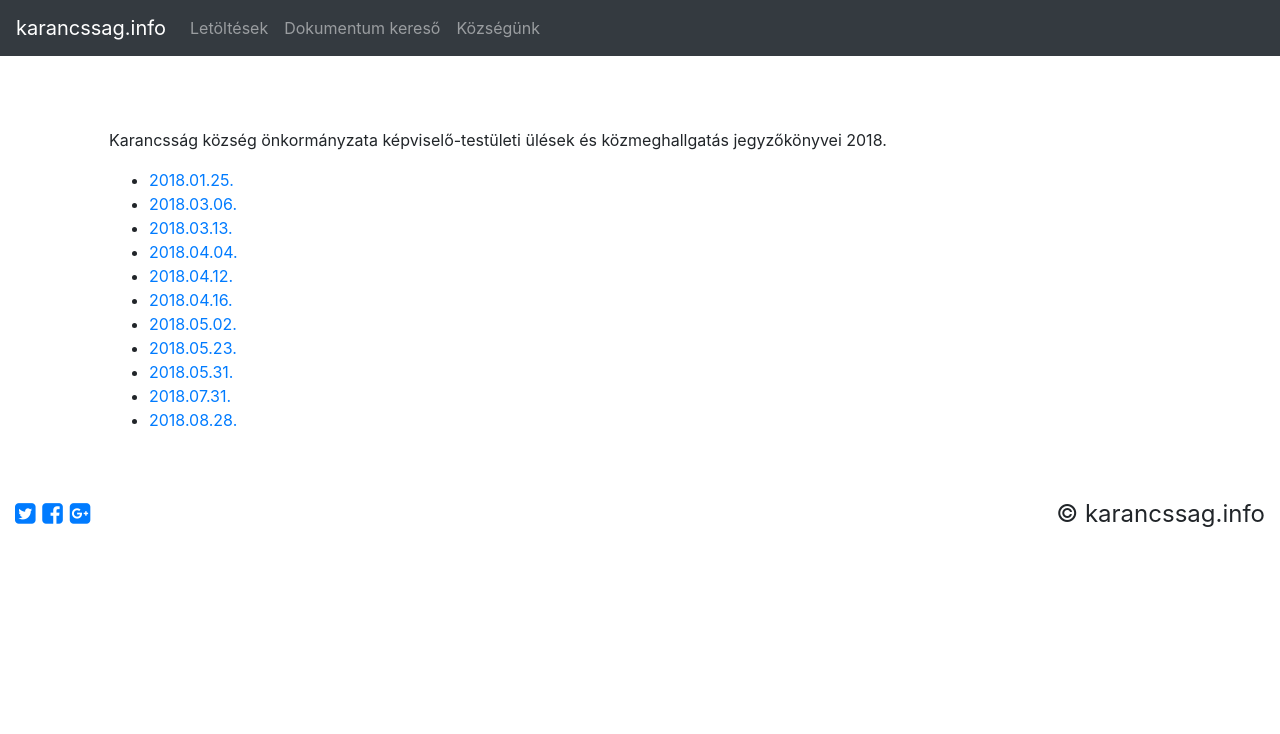
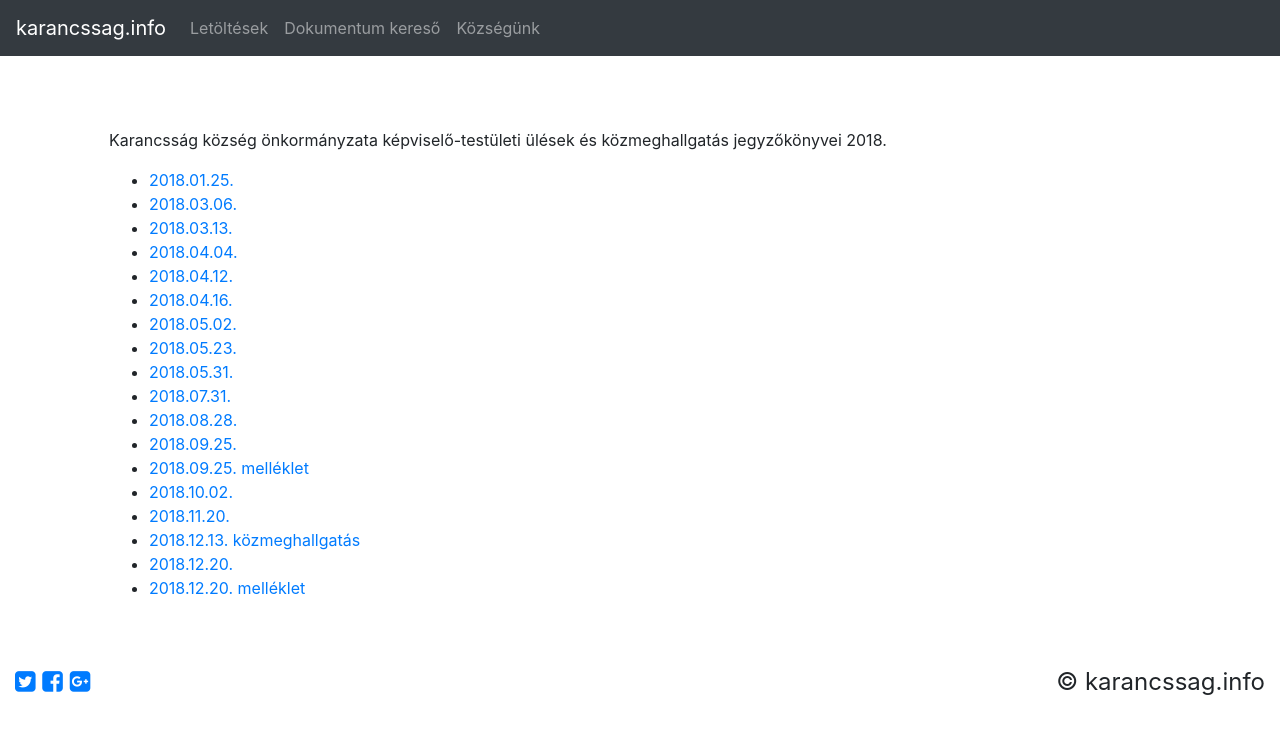
Before and after one commit to karancssag-info/karancssag.info, a Jekyll site: the page built from 2018.md, in a window 1280 px wide. Shown: the top 734 px of the page. Built offline with Jekyll 4.4.1, drawn with Linux system fonts in a browser that asks for light colours; nearby versions of some CDN libraries; comment, search, counter and statistics services are not loaded.

Commit message:
jkv-k 2018 szeptembertol

```diff
--- a/2018.md
+++ b/2018.md
@@ -19,6 +19,13 @@ Karancsság község önkormányzata képviselő-testületi ülések és közmeg
 + [2018.05.31.][9]{:target="_blank"}
 + [2018.07.31.][10]{:target="_blank"}
 + [2018.08.28.][11]{:target="_blank"}
++ [2018.09.25.][12]{:target="_blank"}
++ [2018.09.25. melléklet][13]{:target="_blank"}
++ [2018.10.02.][14]{:target="_blank"}
++ [2018.11.20.][15]{:target="_blank"}
++ [2018.12.13. közmeghallgatás][16]{:target="_blank"}
++ [2018.12.20.][17]{:target="_blank"}
++ [2018.12.20. melléklet][18]{:target="_blank"}
 
 [1]:{{ site.static_url }}/download/Karancssag_2018_01_25_jegyzokonyv_1.pdf
 [2]:{{ site.static_url }}/download/Karancssag_2018_03_06_jegyzokonyv_2.pdf
@@ -31,3 +38,10 @@ Karancsság község önkormányzata képviselő-testületi ülések és közmeg
 [9]:{{ site.static_url }}/download/Karancssag_2018_05_31_jegyzokonyv_9.pdf
 [10]:{{ site.static_url }}/download/Karancssag_2018_07_31_jegyzokonyv_10.pdf
 [11]:{{ site.static_url }}/download/Karancssag_2018_08_28_jegyzokonyv_11.pdf
+[12]:{{ site.static_url }}/download/2018_09_25.pdf
+[13]:{{ site.static_url }}/download/2018_09_25_melleklet.pdf
+[14]:{{ site.static_url }}/download/2018_10_02.pdf
+[15]:{{ site.static_url }}/download/2018_11_20.pdf
+[16]:{{ site.static_url }}/download/2018_12_13.pdf
+[17]:{{ site.static_url }}/download/2018_12_20.pdf
+[18]:{{ site.static_url }}/download/2018_12_20_melleklet.pdf
```
